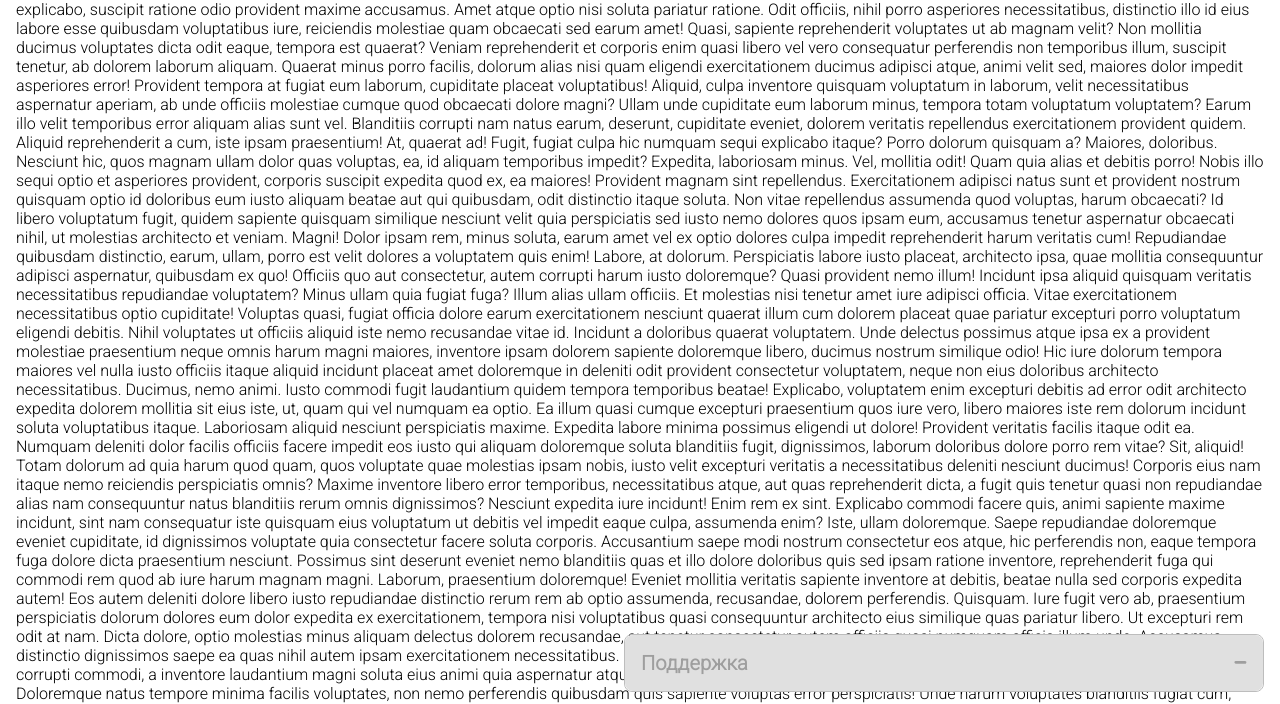
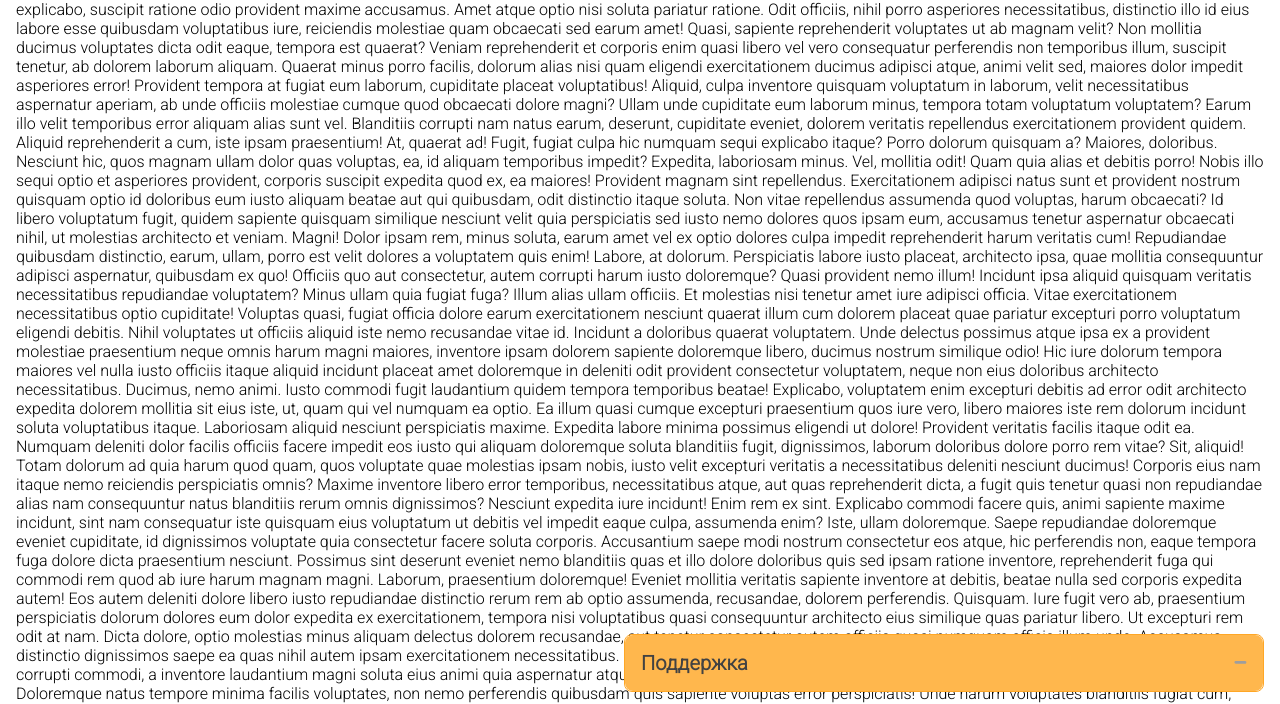
Before and after one commit to pkirilin/dodo-support-widget, a website built with webpack: page frontend/index.html in a window 1280 px wide. Shown: the part 92-796 px from the top of the page. Built offline with nearby package versions, Linux system fonts and the light colour scheme.

Commit message:
Changed colors

```diff
--- a/frontend/styles.scss
+++ b/frontend/styles.scss
@@ -1,11 +1,12 @@
 @import url('https://fonts.googleapis.com/css2?family=Roboto:wght@300&display=swap');
 
-$color-primary: #e0e0e0;
-$color-primary-active: #bdbdbd;
+$color-primary: #ffb74d;
+$color-primary-active: #ffa726;
 $color-shadow: rgba(0, 0, 0, 0.5);
 $color-text-hint: #9e9e9e;
 $color-text: #212121;
-$color-text-widget-header: $color-text;
+$color-text-widget-header: #424242;
+$color-text-widget-header-active: #212121;
 
 $widget-spacing: 1rem;
 $widget-transition: 0.5s;
@@ -54,7 +55,7 @@ body {
     display: flex;
     justify-content: space-between;
     background-color: $color-primary;
-    color: $color-text-hint;
+    color: $color-text-widget-header;
     padding: $widget-spacing;
     transition: $widget-transition;
     border-radius: $widget-border-radius;
@@ -66,11 +67,11 @@ body {
 
     &:hover {
       background-color: $color-primary-active;
-      color: $color-text-widget-header;
+      color: $color-text-widget-header-active;
     }
 
     &:hover &-close {
-      color: $color-text-widget-header;
+      color: $color-text-widget-header-active;
     }
   }
 
@@ -97,7 +98,7 @@ body {
 
         &:focus {
           border-color: $color-primary-active;
-          box-shadow: 0 0 0.5rem $color-shadow;
+          box-shadow: 0 0 0.5rem $color-primary-active;
         }
 
         &::placeholder {
```
